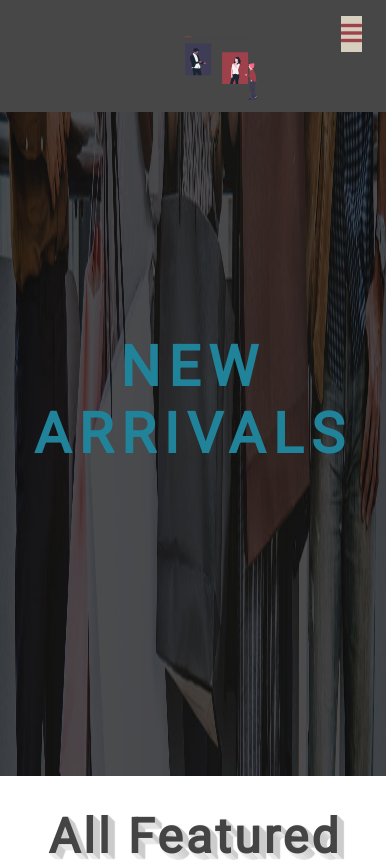
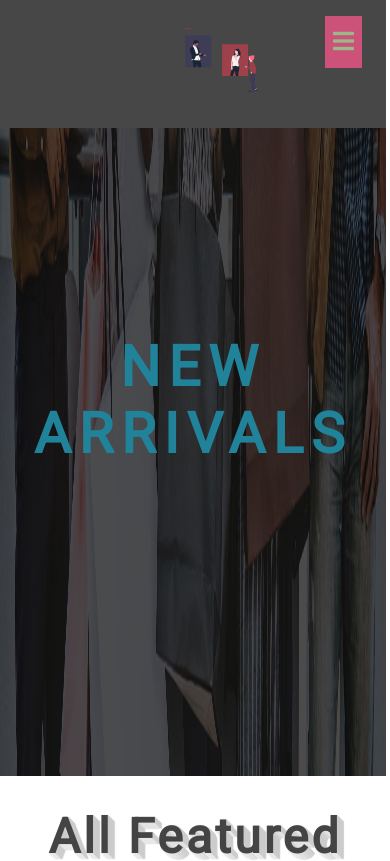
Before and after one commit to AnshikaSethiya/React-ECommerceWebsite, a React (Create React App) app: page /#/products in a window 390 px wide. Shown: the top 861 px of the page. Built offline with nearby package versions, Linux system fonts and the light colour scheme.

Commit message:
responsive navbar

```diff
--- a/src/Components/Navbar.style.css
+++ b/src/Components/Navbar.style.css
@@ -74,12 +74,12 @@
 
 @media screen and (max-width: 780px) {
     .navbar{
-        height: 7rem;
+        height: 8rem;
     }
    .logo{
        display: flex;
        position: relative;
-       top: 1rem;
+       top:0rem;
        left: 2rem;
    }
    .nav-links{
@@ -89,33 +89,43 @@
        position:absolute;
        display: block;
        list-style: none;
-       background-color: #D6CEBE;
+       background-color:#CC527A;
        left: 0;
-       top: 4.5rem;
+       top: 5.5rem;
        transition: all 0.5s ease-out;
        width: 100%;
+   }
+   .price{
+       color: #A8A7A7;
+       text-align: center;
    }
    .home,
    .products,
    .cart{
-       color: #9F414B;
+       color: #A8A7A7;
        text-align: center;
        padding: 0.5rem;
        transition: all 0.5s ease;
    }
    .home:hover,
    .products:hover,
+   .price:hover{
+        background-color: #E8175D;
+        color: #474747;
+        cursor: pointer;
+   }
    .cart:hover{
-        background-color: #9F414B;
-        color: #D6CEBE;
+        background-color:#E8175D;
+        color: #474747;
         cursor: pointer;
    }
    .mobile-menu-icon{
        display: block;
        position: absolute;
        font-size: 1.5rem;
-       color: #9F414B;
-       background-color: #D6CEBE;
+       color:#99B989;
+       padding:0.5rem;
+       background-color:#CC527A;
        outline: none;
        border: none;
        top: 1rem;
```
